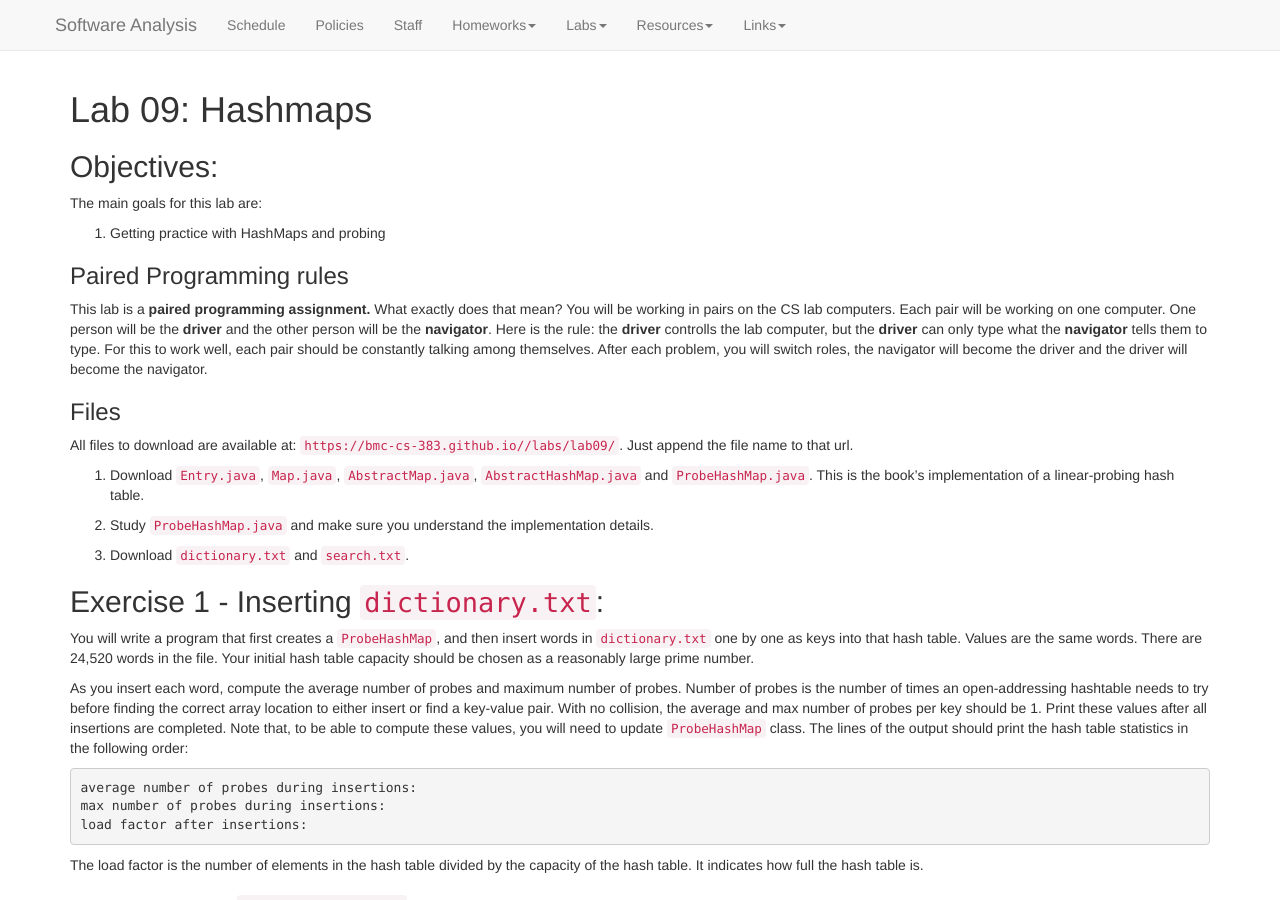
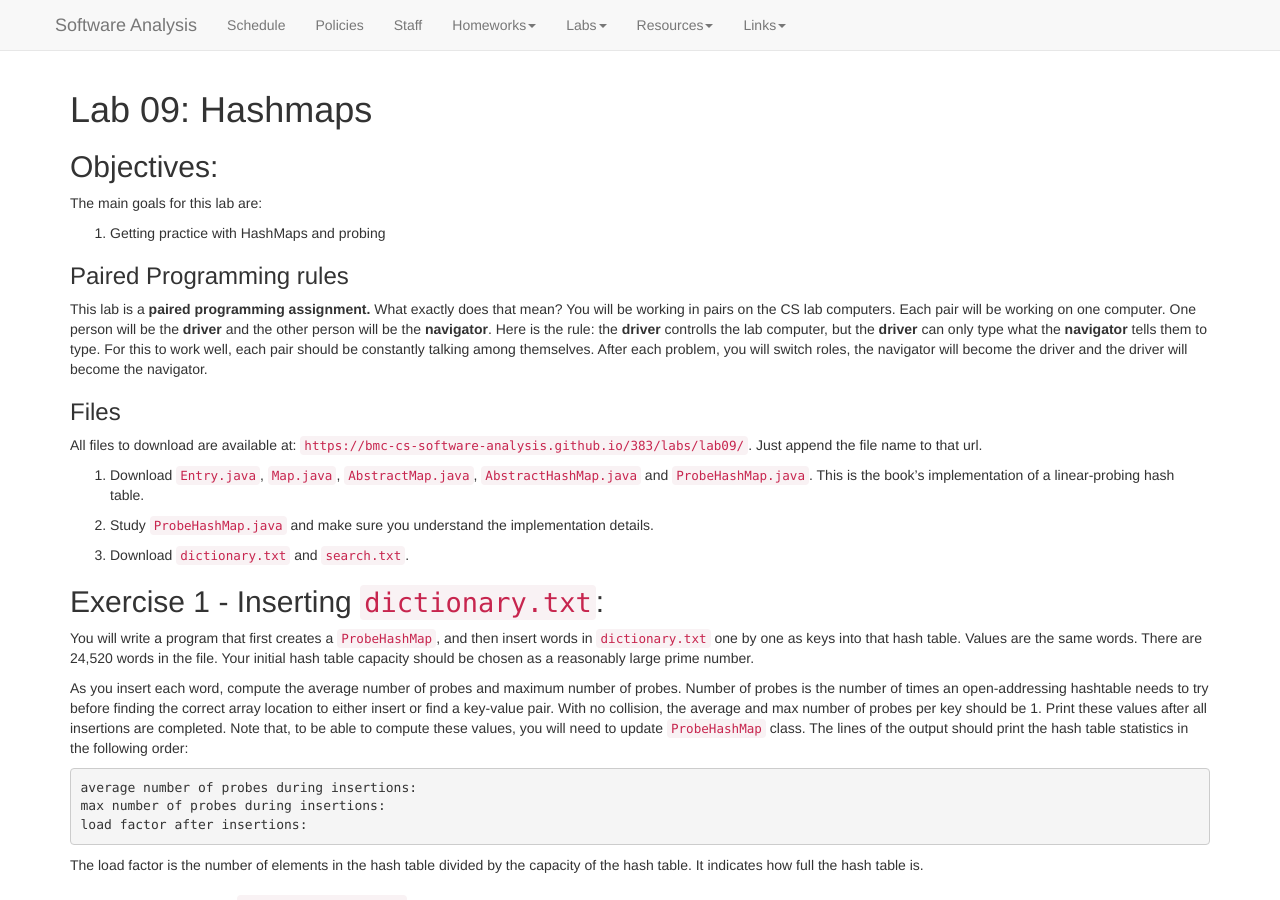
Before and after one commit to bmc-cs-software-analysis/383, a Jekyll site: the page built from labs/Lab09.md, in a window 1280 px wide and 900 px high. Built offline with Jekyll 4.4.1, drawn with Linux system fonts in a browser that asks for light colours; nearby versions of some CDN libraries; some of the changed lines change nothing that is shown.

Commit message:
base url

```diff
--- a/_config.yml
+++ b/_config.yml
@@ -23,8 +23,8 @@ description: >- # this means to ignore newlines until "baseurl:"
   Write an awesome description for your new site here. You can edit this
   line in _config.yml. It will appear in your document head meta (for
   Google search results) and in your feed.xml site description.
-baseurl: "/" # the subpath of your site, e.g. /blog
-url: "https://bmc-cs-383.github.io"
+url: "https://bmc-cs-software-analysis.github.io"
+baseurl: "/383" # the subpath of your site, e.g. /blog
 github_username:  BMC-CS-383
 
 # Build settings
```
